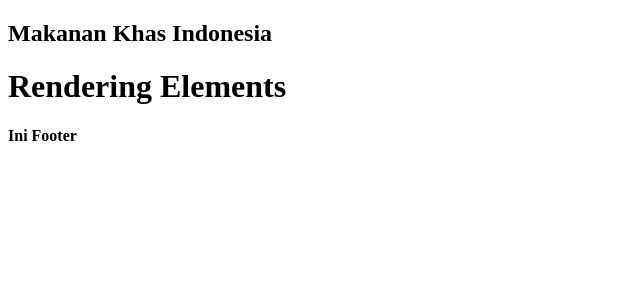
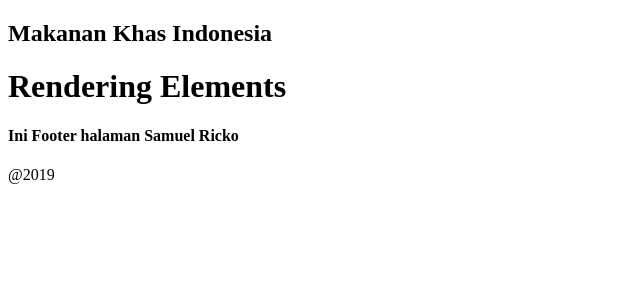
Before and after one commit to srickopp/learn-react, a React (Create React App) app: page / in a window 1280 px wide. Shown: the top 300 px of the page, without its empty margins (0-640 px from the left). Built offline with nearby package versions, Linux system fonts and the light colour scheme.

Commit message:
write a function component

```diff
--- a/src/App.js
+++ b/src/App.js
@@ -1,5 +1,6 @@
 import React from 'react';
 import Header from './Header';
+import Footer from './Footer';
 
 function App() {
   return (
@@ -11,12 +12,4 @@ function App() {
   );
 }
 
-const Footer = () => {
-  return (
-    <div>
-      <h4>Ini Footer</h4>
-    </div>
-  )
-}
-
 export default App;
--- /dev/null
+++ b/src/Footer.js
@@ -0,0 +1,13 @@
+import React from 'react';
+
+const Footer = () => {
+    let name = "Samuel Ricko";
+    return (
+      <div>
+        <h4>Ini Footer halaman {name}</h4>
+        <p>@2019</p>
+      </div>
+    )
+  }
+
+export default Footer;
```
